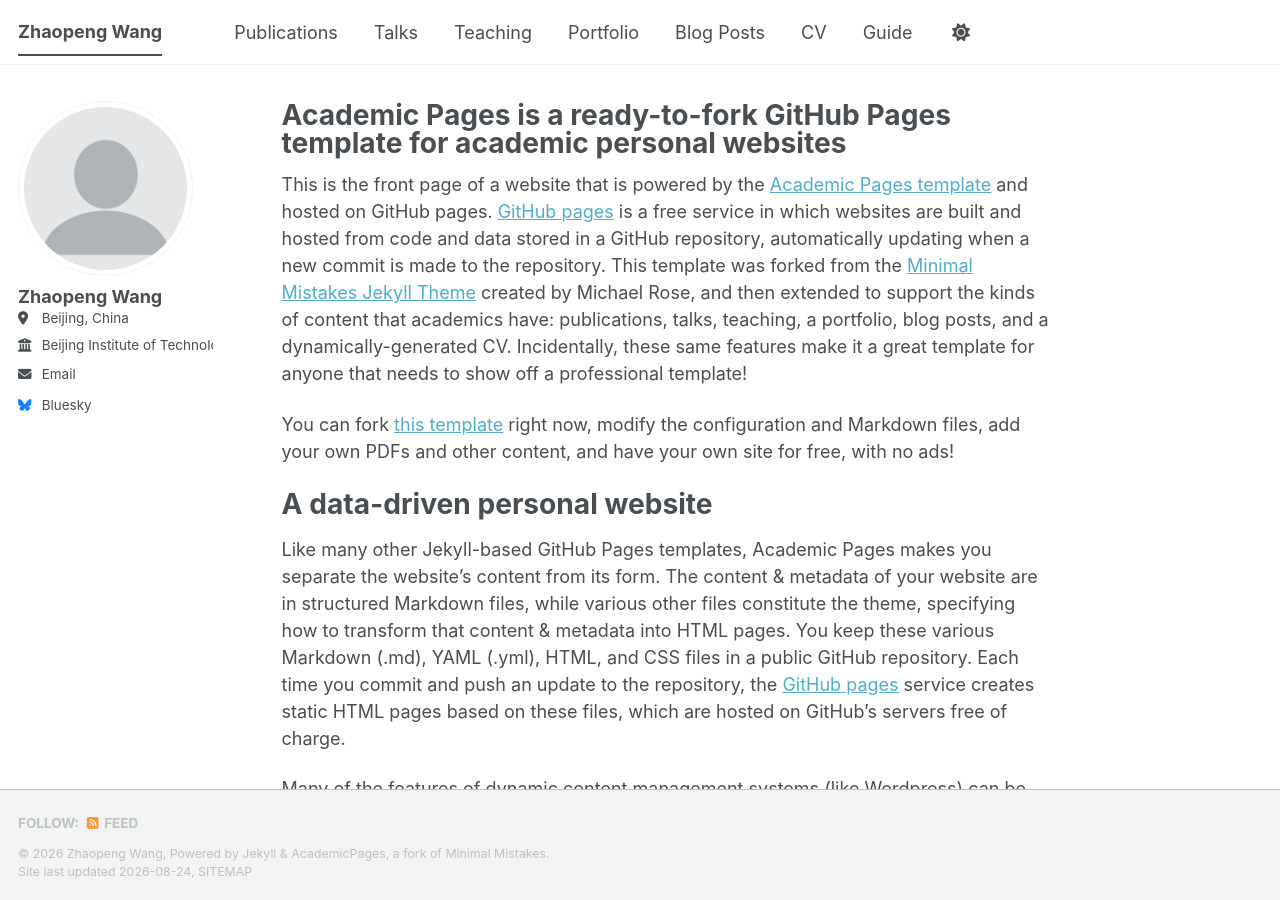
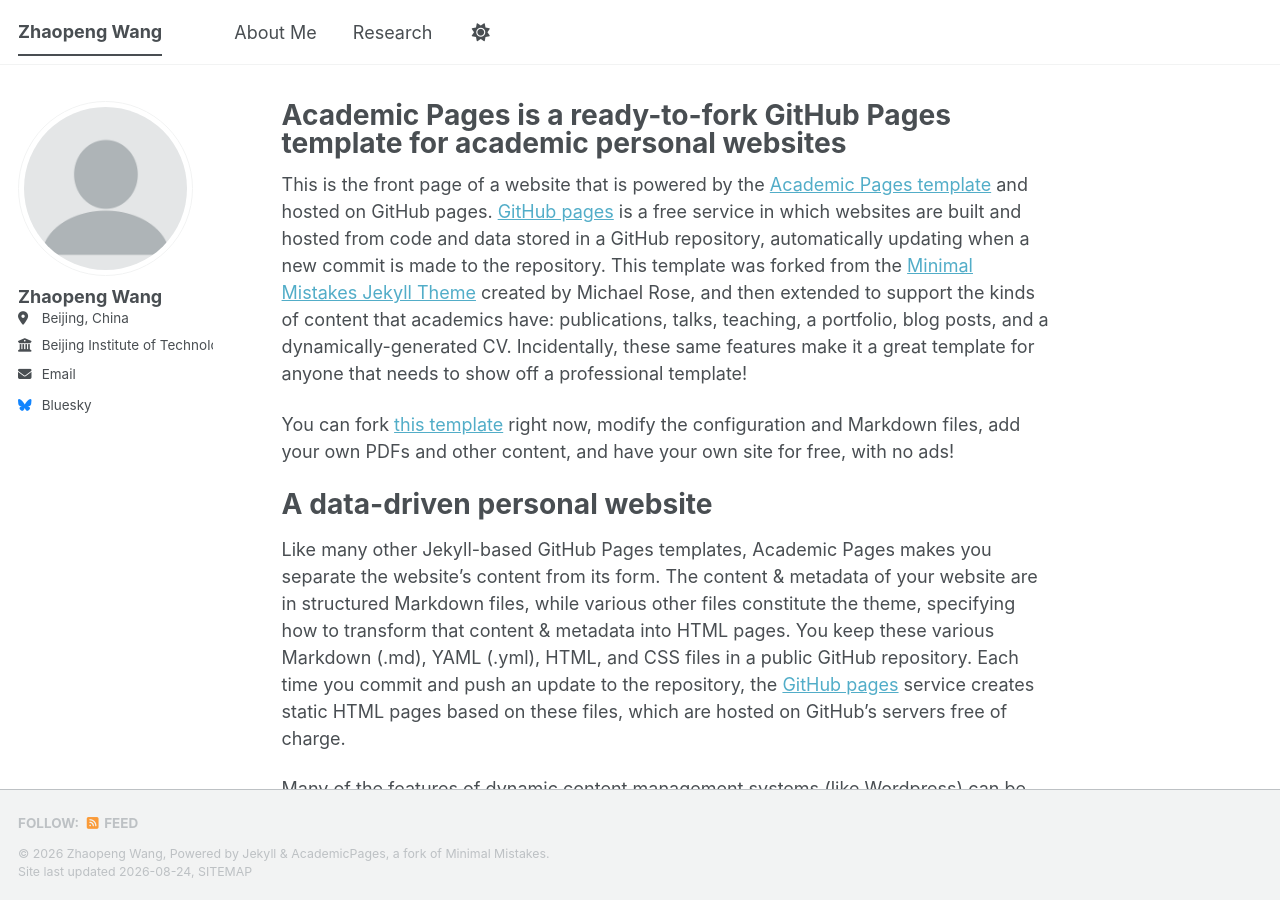
Before and after one commit to zpwangmath/zpwangmath.github.io, a Jekyll site: the page built from _pages/about.md, in a window 1280 px wide and 900 px high. Built offline with Jekyll 4.4.1, drawn with Linux system fonts in a browser that asks for light colours; a style sheet for code colours, icons or effects is not loaded.

Commit message:
Update navigation.yml

```diff
--- a/_data/navigation.yml
+++ b/_data/navigation.yml
@@ -8,26 +8,8 @@
 #      Markdown formatted page while the second is generated using JSON.
 
 main:
-  - title: "Publications"
-    url: /publications/
+  - title: "About Me"
+    url: /about/
 
-  - title: "Talks"
-    url: /talks/
-
-  - title: "Teaching"
-    url: /teaching/
-
-  - title: "Portfolio"
-    url: /portfolio/
-
-  - title: "Blog Posts"
-    url: /year-archive/
-
-  - title: "CV"
-    url: /cv/
-
-  # - title: "CV"
-  #   url: /cv-json/
-
-  - title: "Guide"
-    url: /markdown/
+  - title: "Research"
+    url: /research/
```
